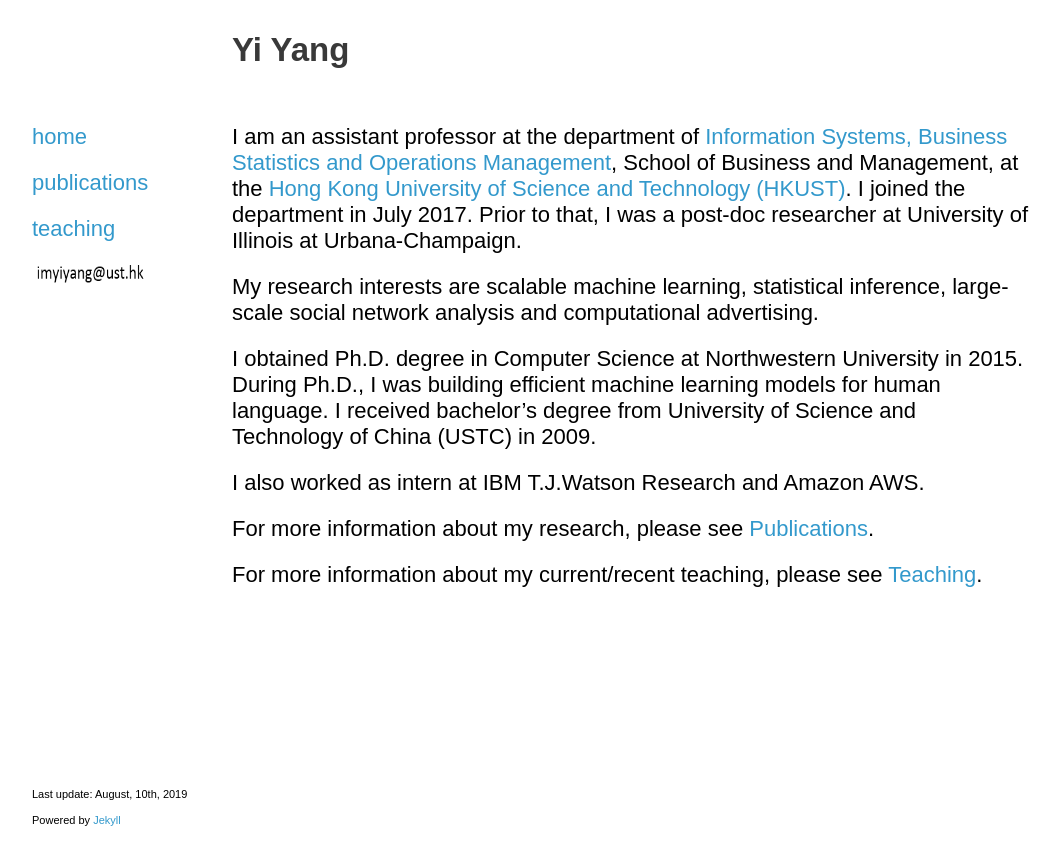
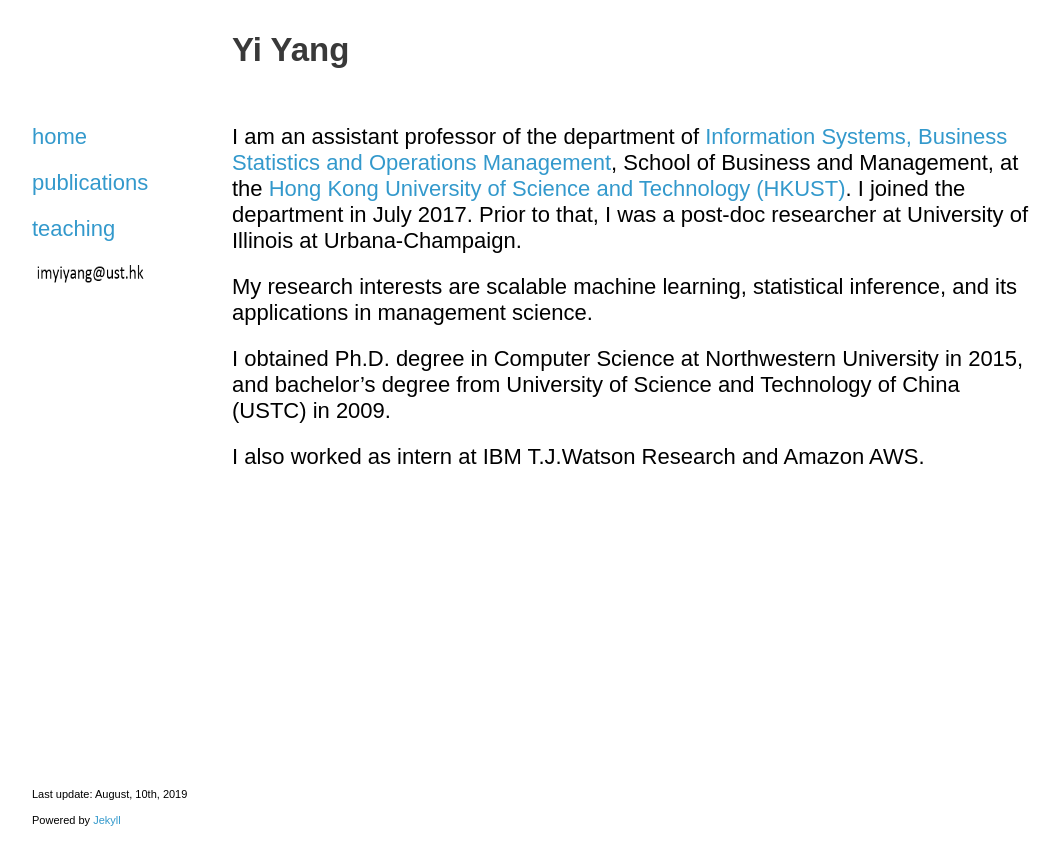
Before and after one commit to yya518/yya518.github.io, a Jekyll site: the page built from index.md, in a window 1280 px wide. Shown: the top 865 px of the page, without its empty margins (108-1168 px from the left). Built offline with Jekyll 4.4.1, drawn with Linux system fonts in a browser that asks for light colours; our own code applies the rules of GitHub Pages for plain Markdown files.

Commit message:
add publication

```diff
--- a/index.md
+++ b/index.md
@@ -4,22 +4,22 @@
 
 ## Yi Yang
 <br>
-I am an assistant professor at the department of [Information Systems, Business Statistics and Operations Management](http://www.bm.ust.hk/isom/index.html), School of Business and Management, at the [Hong Kong University of Science and Technology (HKUST)](http://www.ust.hk/). I joined the department in July 2017. Prior to that, I was a post-doc researcher at University of Illinois at Urbana-Champaign. <br>
+I am an assistant professor of the department of [Information Systems, Business Statistics and Operations Management](http://www.bm.ust.hk/isom/index.html), School of Business and Management, at the [Hong Kong University of Science and Technology (HKUST)](http://www.ust.hk/). I joined the department in July 2017. Prior to that, I was a post-doc researcher at University of Illinois at Urbana-Champaign. <br>
 <!--My research question is: how can firm/organization make better decision with machine learning and big data? -->
 
-My research interests are scalable machine learning, statistical inference, large-scale social network analysis and computational advertising. <br>
+My research interests are scalable machine learning, statistical inference, and its applications in management science. <br>
 
 <!--I teach undergraduate database course at UIUC. <br><br>-->
 
-I obtained Ph.D. degree in Computer Science at Northwestern University in 2015. During Ph.D., I was building efficient machine learning models for human language. I received bachelor's degree from University of Science and Technology of China (USTC) in 2009.<br>
+I obtained Ph.D. degree in Computer Science at Northwestern University in 2015, and bachelor's degree from University of Science and Technology of China (USTC) in 2009.<br>
 
 I also worked as intern at IBM T.J.Watson Research and Amazon AWS. <br>
 
 <!--I jog and cycle.-->
 
 
-For more information about my research, please see [Publications](publications).
+<!--For more information about my research, please see [Publications](publications).
 
-For more information about my current/recent teaching, please see [Teaching](teaching).
+For more information about my teaching, please see [Teaching](teaching).
 
-<!--For more information on Facebook Brand Universe, please see [FB Universe](zoom/index.html).-->
+For more information on Facebook Brand Universe, please see [FB Universe](zoom/index.html).-->
```
Also changed, not shown: publications.md (+4 -1 lines).
